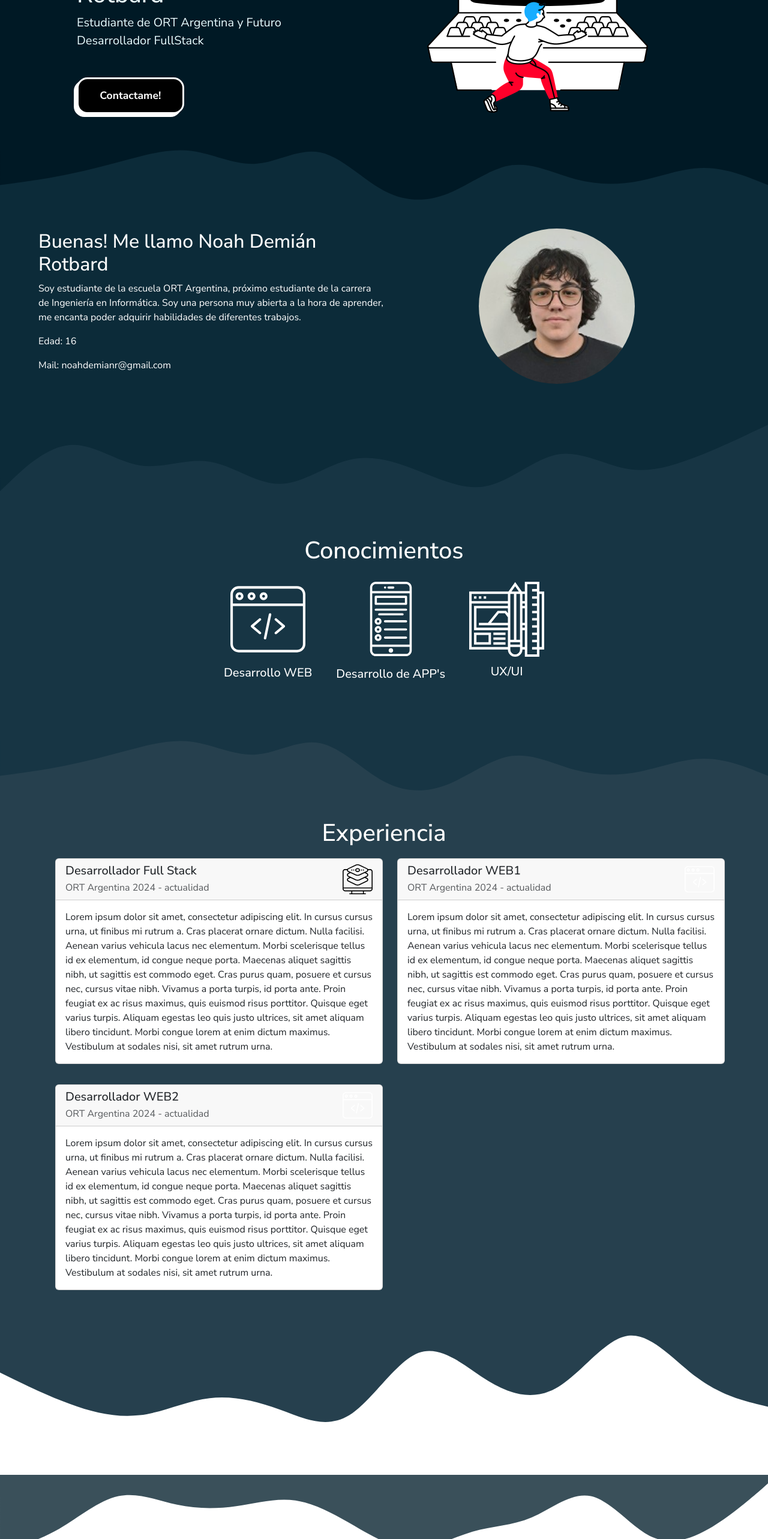
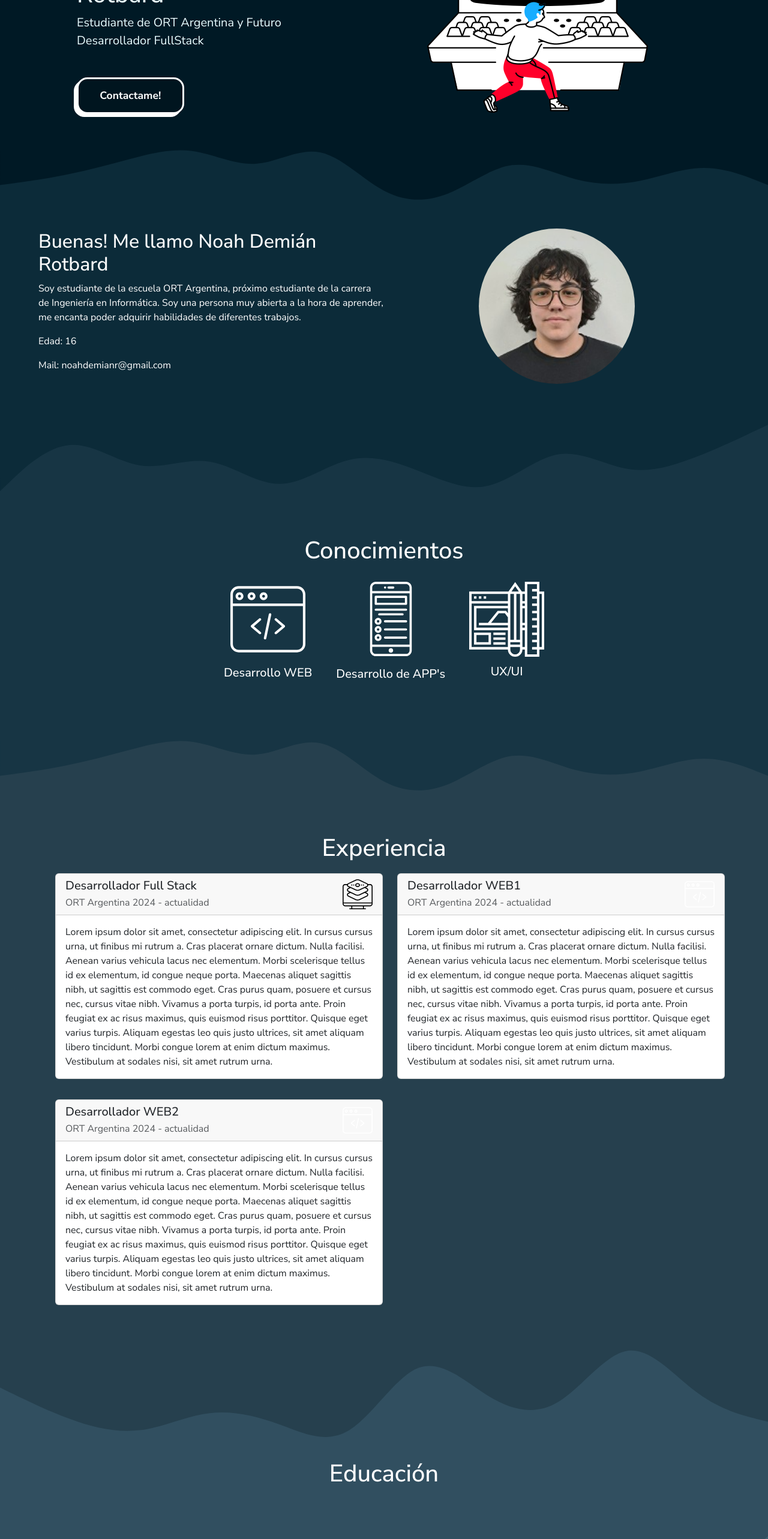
Before and after one commit to DuckyCom/portfolio, a React (Create React App) app: page / in a window 1280 px wide. Shown: the part 220-2786 px from the top of the page at 60% size. Built offline with nearby package versions, Linux system fonts and the light colour scheme.

Commit message:
v3.4 se termino lo de los colores, falta rellenar con info y ver modo light

```diff
--- a/src/components/Boton/style.css
+++ b/src/components/Boton/style.css
@@ -20,7 +20,7 @@
 .relleno {
     font-size: 1.1rem;
     padding: 0.8em 2em;
-    background-color: #000;
+    background-color: #00151f;
     border: 3px solid rgb(255, 255, 255);
     border-radius: 1em;
     color: #fff;
--- a/src/components/Header/HeaderBar.css
+++ b/src/components/Header/HeaderBar.css
@@ -102,7 +102,7 @@
     position: fixed;
     bottom: 20px;
     right: 20px;
-    background-color: #333;
+    background-color: #00151f;
     color: white;
     border: none;
     padding: 10px 20px;
--- a/src/views/Certificaciones/index.jsx
+++ b/src/views/Certificaciones/index.jsx
@@ -8,9 +8,12 @@ const Certificaciones = () => {
     return(
         <div>
             <div id="certificaciones">
+                <div className="titulo">
+                    <h1>Certificaciones</h1>
+                </div>
 
             </div>
-            <img class="ola" src={ola} alt="ola6"/>
+            <img class="ola6" src={ola} alt="ola6"/>
         </div>
     )
 };
--- a/src/views/Certificaciones/style.css
+++ b/src/views/Certificaciones/style.css
@@ -0,0 +1,10 @@
+#certificaciones {
+    background-color: #3C5F71;
+    padding: 12% 5% 5%;
+    margin-top: -16%;
+}
+
+.ola6 {
+    transform: scaleY(0.5);
+    margin-top: -6%;
+}
--- a/src/views/Contacto/style.css
+++ b/src/views/Contacto/style.css
@@ -1,14 +1,8 @@
-.orange {
-    color: #ff7a01;
-  }
-
-  .form-container {
+.form-container {
     max-width: 700px;
-    margin: 30px;
-    margin-left: 180px;
+    margin: 0 0 5%;
     background-color: #001925;
     padding: 30px;
-    border-left: 5px solid #ffffff;
     clip-path: polygon(0 0, 100% 0, 100% calc(100% - 20px), calc(100% - 20px) 100%, 0 100%);
   }
 
@@ -100,10 +94,14 @@
   }
 
   .contacto{
+    padding: 14% 0 0;
+    margin-top: -15%;
     display: flex;
+    justify-content: space-evenly;
+    background-color: #4A6C7D;
+    color: white;
   }
 
   .contacto .textAlLado{
-    margin-top: 40px;
     width: 30%;
   }
--- a/src/views/Educacion/index.jsx
+++ b/src/views/Educacion/index.jsx
@@ -11,10 +11,12 @@ const Educacion = () => {
     return(
         <div>
             <div id="educacion">
-
+                <div className="titulo">
+                    <h1>Educación</h1>
+                </div>
 
             </div>
-            <img class="ola" src={ola} alt="ola5"/>
+            <img class="ola5" src={ola} alt="ola5"/>
         </div>
     )
 };
--- a/src/views/Educacion/style.css
+++ b/src/views/Educacion/style.css
@@ -1,36 +1,10 @@
-.experiencia{
-    width: 100%;
-    margin: 0;
-    max-height: 1317px;
+#educacion {
+    background-color: #314F60;
+    padding: 15% 5% 5%;
+    margin-top: -19%;
 }
-.experiencia .tituloExp{
-    display: block;
-    text-align: center;
-    margin-bottom: 10px;
+
+.ola5 {
+    transform: scaleY(0.5);
+    margin-top: -6%;
 }
-#contenedorDeDivs {
-    width: 100%;
-    display: flex;
-    justify-content: center;
-}
-.rowExperiencia{
-
-    display: flex;
-    flex-flow: column;
-    width: 60%;
-    padding-left: 25px;
-    gap: 20px;
-}
-.column{
-    display: flex;
-    flex-direction: row;
-}
-.card{
-    margin: 10px;
-    width: 45%;
-}
-.experiencia .rowExperiencia .card img{
-    float: right;
-    width: 200px;
-    height: 50px;
-}
--- a/src/views/Experiencia/style.css
+++ b/src/views/Experiencia/style.css
@@ -16,6 +16,43 @@
 
 #experiencia {
     margin-top: -15%;
-    padding: 150px 5% 0;
+    padding: 175px 5% 0;
     background-color: #26404E;
 }
+
+.experiencia{
+    width: 100%;
+    margin: 0;
+    max-height: 1317px;
+}
+.experiencia .tituloExp{
+    display: block;
+    text-align: center;
+    margin-bottom: 10px;
+}
+#contenedorDeDivs {
+    width: 100%;
+    display: flex;
+    justify-content: center;
+}
+.rowExperiencia{
+
+    display: flex;
+    flex-flow: column;
+    width: 60%;
+    padding-left: 25px;
+    gap: 20px;
+}
+.column{
+    display: flex;
+    flex-direction: row;
+}
+.card{
+    margin: 10px;
+    width: 45%;
+}
+.experiencia .rowExperiencia .card img{
+    float: right;
+    width: 200px;
+    height: 50px;
+}
```
Also changed, not shown: src/vendor/wave5.svg, src/vendor/wave6.svg.
